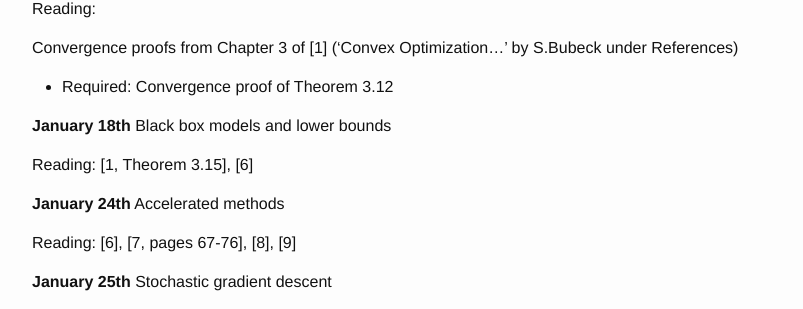
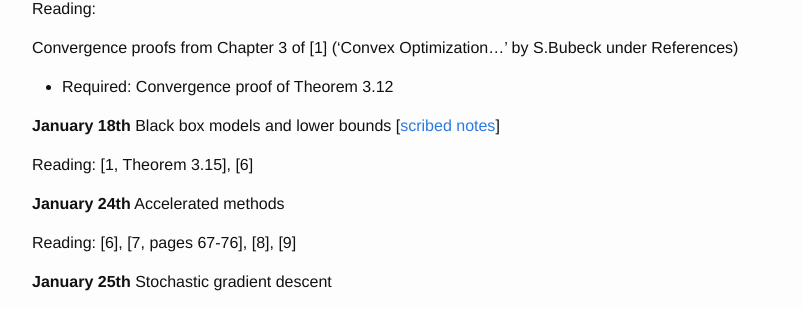
Before and after one commit to mitliagkas/mitliagkas.github.io, a Jekyll site: the page built from dl-theory-class.md, in a window 1280 px wide and 900 px high, scrolled down 2023 px. Shown: the part 143-452 px from the top of the window, without its empty margins (238-1041 px from the left). Built offline with Jekyll 4.4.1, drawn with Linux system fonts in a browser that asks for light colours.

Commit message:
Lecture 4 scribed notes

```diff
--- a/dl-theory-class.md
+++ b/dl-theory-class.md
@@ -103,6 +103,7 @@ Convergence proofs from Chapter 3 of [1] ('Convex Optimization...' by S.Bubeck u
 
 **January 18th**
 Black box models and lower bounds
+[[scribed notes](ift6085/ift-6085-lecture-4-notes.pdf)]
 
 Reading: [1, Theorem 3.15], [6]
 
```
